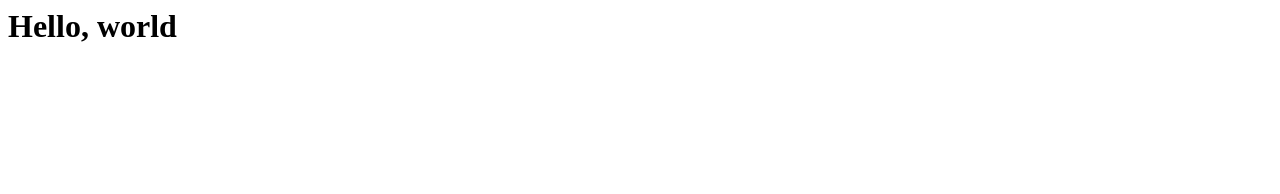
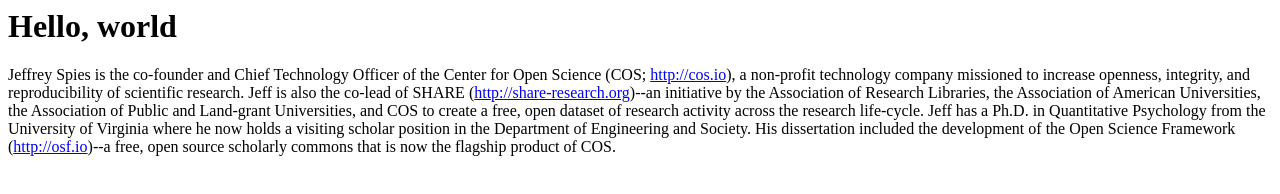
Before and after one commit to JeffSpies/jeffspies.com, a plain HTML site: page index.html in a window 1280 px wide. Drawn offline with Linux system fonts and the light colour scheme.

Commit message:
Update index.html

```diff
--- a/index.html
+++ b/index.html
@@ -4,5 +4,8 @@
 </head>
 <body>
 	<h1>Hello, world</h1>
+	<p>
+		Jeffrey Spies is the co-founder and Chief Technology Officer of the Center for Open Science (COS; <a href="http://cos.io">http://cos.io</a>), a non-profit technology company missioned to increase openness, integrity, and reproducibility of scientific research. Jeff is also the co-lead of SHARE (<a href="http://share-research.org">http://share-research.org</a>)--an initiative by the Association of Research Libraries, the Association of American Universities, the Association of Public and Land-grant Universities, and COS to create a free, open dataset of research activity across the research life-cycle. Jeff has a Ph.D. in Quantitative Psychology from the University of Virginia where he now holds a visiting scholar position in the Department of Engineering and Society. His dissertation included the development of the Open Science Framework (<a href="http://osf.io">http://osf.io</a>)--a free, open source scholarly commons that is now the flagship product of COS.
+	</p>
 </body>
 </html>
```
